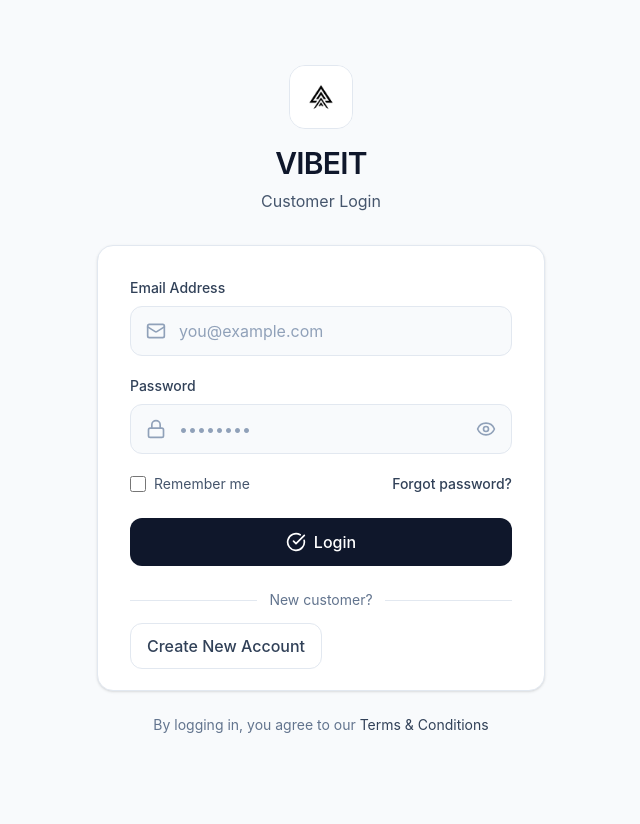
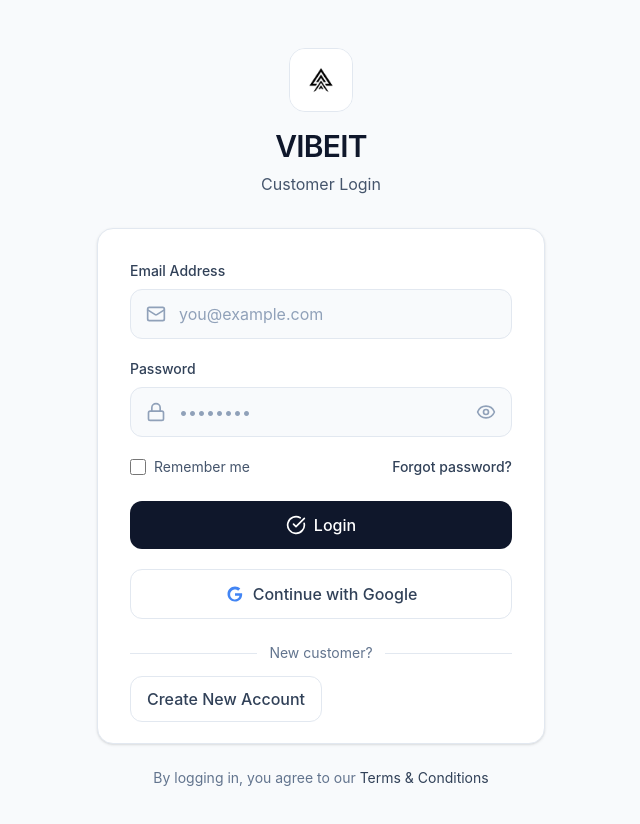
Before and after one commit to Mhdinshaf/vibeit.online, a React (Vite) app: page /auth/customer/login in a window 1280 px wide. Shown: the top 824 px of the page, without its empty margins (319-959 px from the left). Before the commit the page ends 800 px from the top, so only its background shows below. Built offline with nearby package versions, Linux system fonts and the light colour scheme; no server answers.

Commit message:
feat: Add Google OAuth login functionality; integrate with CustomerAuthContext and CustomerLogin components

```diff
--- a/src/context/CustomerAuthContext.jsx
+++ b/src/context/CustomerAuthContext.jsx
@@ -64,6 +64,14 @@ export const CustomerAuthProvider = ({ children }) => {
   };
 
   /**
+   * Start Google OAuth login
+   * @param {string} redirectPath
+   */
+  const startGoogleLogin = (redirectPath) => {
+    customerAuthService.startGoogleLogin(redirectPath);
+  };
+
+  /**
    * Logout function
    */
   const logout = () => {
@@ -96,6 +104,7 @@ export const CustomerAuthProvider = ({ children }) => {
     loading,
     register,
     login,
+    startGoogleLogin,
     logout,
     updateProfile,
     isAuthenticated,
--- a/src/pages/auth/CustomerLogin.jsx
+++ b/src/pages/auth/CustomerLogin.jsx
@@ -8,10 +8,11 @@ import logo from '../../assets/favicon.jpeg';
 const CustomerLogin = () => {
   const navigate = useNavigate();
   const location = useLocation();
-  const { login, isAuthenticated } = useCustomerAuth();
+  const { login, startGoogleLogin, isAuthenticated } = useCustomerAuth();
 
   // Determine where to redirect after login
-  const from = location.state?.from?.pathname || '/customer/dashboard';
+  const searchParams = new URLSearchParams(location.search);
+  const from = location.state?.from?.pathname || searchParams.get('from') || '/customer/dashboard';
 
   const [formData, setFormData] = useState({
     email: '',
@@ -67,6 +68,11 @@ const CustomerLogin = () => {
     } finally {
       setIsLoading(false);
     }
+  };
+
+  const handleGoogleLogin = () => {
+    toast.success('Redirecting to Google...');
+    startGoogleLogin(from);
   };
 
   return (
@@ -187,6 +193,17 @@ const CustomerLogin = () => {
                 </>
               )}
             </button>
+
+            <button
+              type="button"
+              onClick={handleGoogleLogin}
+              className="w-full py-3 px-4 border border-slate-200 text-slate-700 font-medium rounded-xl hover:bg-slate-50 transition-colors flex items-center justify-center gap-2"
+            >
+              <svg className="w-5 h-5" viewBox="0 0 24 24" aria-hidden="true">
+                <path fill="#4285F4" d="M21.35 11.1H12v2.98h5.35c-.23 1.5-1.73 4.4-5.35 4.4-3.22 0-5.84-2.67-5.84-5.97s2.62-5.97 5.84-5.97c1.84 0 3.07.79 3.78 1.46l2.58-2.5C16.7 3.94 14.56 3 12 3 7.03 3 3 7.03 3 12s4.03 9 9 9c5.19 0 8.62-3.64 8.62-8.77 0-.59-.06-1.04-.27-1.13z" />
+              </svg>
+              Continue with Google
+            </button>
           </form>
 
           <div className="relative my-6">
--- a/src/services/customerAuthService.js
+++ b/src/services/customerAuthService.js
@@ -66,6 +66,17 @@ export const customerAuthService = {
     } catch (error) {
       throw error.response?.data || error;
     }
+  },
+
+  /**
+   * Start Google OAuth login flow
+   * @param {string} redirectPath
+   */
+  startGoogleLogin(redirectPath = '/customer/dashboard') {
+    const apiBaseUrl = String(api.defaults.baseURL || '').replace(/\/+$/, '');
+    const targetPath = redirectPath || '/customer/dashboard';
+    localStorage.setItem('vibeit_post_login_redirect', targetPath);
+    window.location.href = `${apiBaseUrl}/customer/auth/google`;
   },
 
   /**
```
